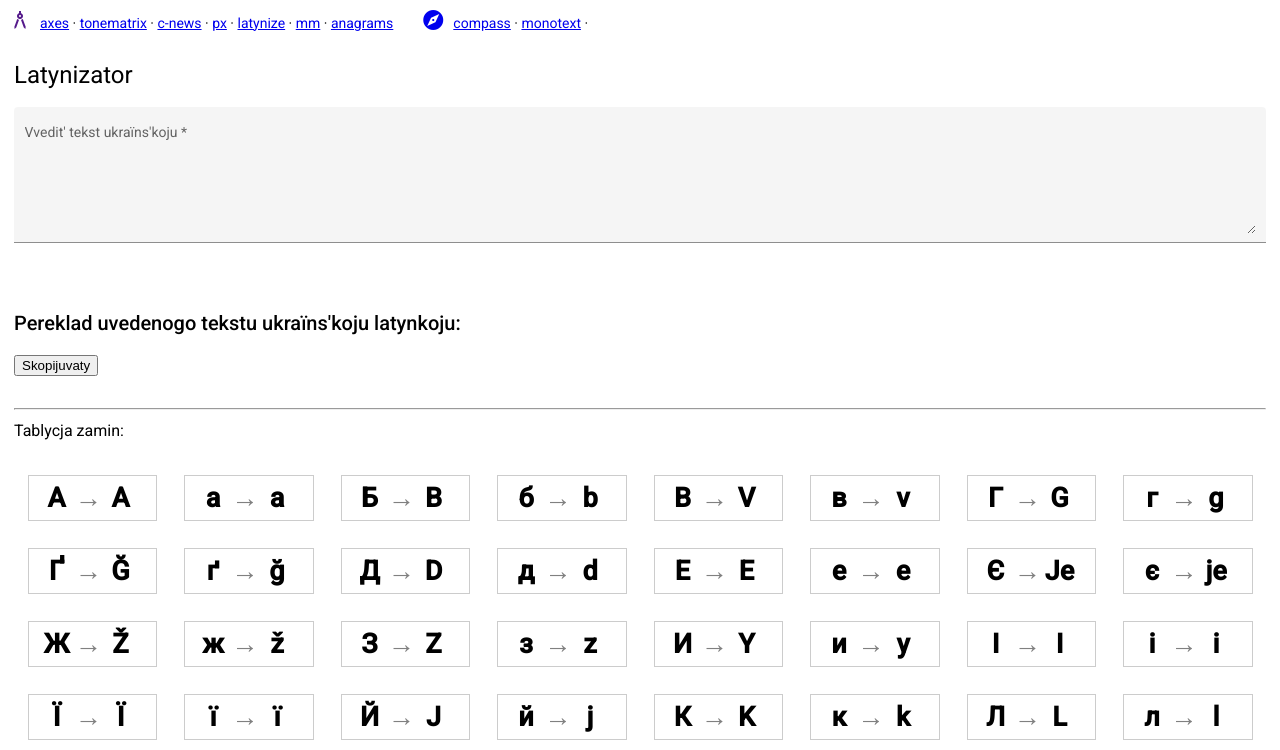
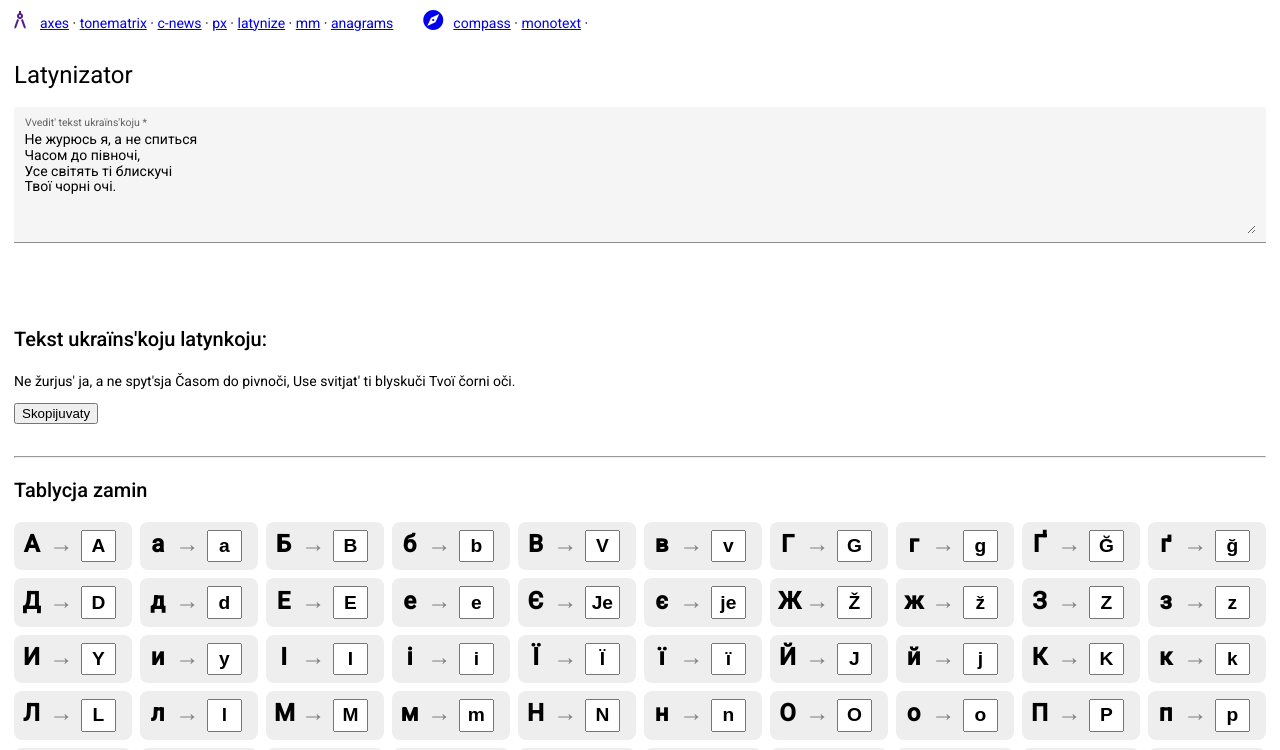
Before and after one commit to rostag/locus-poetica, an Angular app: page /latynizator in a window 1280 px wide. Shown: the top 750 px of the page. Built offline with nearby package versions, Linux system fonts and the light colour scheme; a web font is replaced by a local one.

Commit message:
feat(latynizator): flexible replacements

```diff
--- a/src/app/generator/components/model-axes/model-axes.component.html
+++ b/src/app/generator/components/model-axes/model-axes.component.html
@@ -1,6 +1,6 @@
 <div class="values-renderer">
-  <h1>Генеруємо всі можливі пріоритети з наборів цінностей</h1>
-  <p>TODO: тут буде форма введення осей та цінностей</p>
+  <h1>Генератор перестановок та комбінацій</h1>
+  <p>TODO: форма введення осей та значень</p>
   <mat-button-toggle-group name="displayMode" aria-label="Display Mode" (change)="onDisplayModeChange($event)">
     <mat-button-toggle value="grid">Сітка</mat-button-toggle>
     <mat-button-toggle value="sentences">Речення</mat-button-toggle>
--- a/src/app/latynizator/components/latynizator/latynizator.component.css
+++ b/src/app/latynizator/components/latynizator/latynizator.component.css
@@ -14,38 +14,46 @@
     min-height: 100px;
 }
 
+h2 {
+    margin: 1rem 0 1rem 0;
+}
+
 .replacements {
     font-size: large;
     display: flex;
     flex-wrap: wrap;
     justify-content: space-between;
+    gap: .5rem;
 
     .r-row {
         flex: 3 3 100px;
-        margin: 0.5em;
-        border: 1px solid #ccc;
-        padding: 0.75rem;
-        font-size: 1.5em;
+        /* border: 1px solid #eee; */
+        padding: 0.5rem;
+        font-size: 1.5rem;
+        border-radius: .5rem;
+        background-color: #eee;
 
         .character {
             font-weight: bold;
-            width: 2rem;
+            width: 1.2rem;
             display: inline-block;
             text-align: center;
         }
 
         .arrow {
             color: gray;
-            width: 2rem;
+            width: 2.5rem;
             display: inline-block;
             text-align: center;
         }
 
         .replacement {
+            font-size: 1.2rem;
             font-weight: bold;
-            width: 2rem;
+            width: 1.5rem;
             display: inline-block;
             text-align: center;
+            padding: .2rem;
         }
     }
 }
--- a/src/app/latynizator/components/latynizator/latynizator.component.html
+++ b/src/app/latynizator/components/latynizator/latynizator.component.html
@@ -10,7 +10,7 @@
       ></textarea>
     </mat-form-field>
   </form>
-  <h2>Pereklad uvedenogo tekstu ukraїns'koju latynkoju:</h2>
+  <h2>Tekst ukraїns'koju latynkoju:</h2>
   <p class="output">{{ output }}</p>
   <button
     class="copy-button"
@@ -22,10 +22,20 @@
 
   <p>&nbsp;</p>
   <hr />
-  <h3>Tablycja zamin:</h3>
+  <h2>Tablycja zamin</h2>
   <div class="replacements">
-    <div *ngFor="let entry of replacements; let i = index" class="r-row">
-      <span class="character">{{ entry[0] }}</span><span class="arrow">→</span><span class="replacement">{{ entry[1] }}</span>
+    <div
+      *ngFor="let entry of replacements; let i = index"
+      class="r-row"
+    >
+      <span class="character">{{ entry[0] }}</span
+      ><span class="arrow">→</span>
+      <input
+        class="replacement"
+        type="text"
+        [value]="entry[1]"
+        (input)="updateReplacement($event, i)"
+      />
     </div>
   </div>
 </div>
--- a/src/app/latynizator/components/latynizator/latynizator.component.ts
+++ b/src/app/latynizator/components/latynizator/latynizator.component.ts
@@ -14,6 +14,13 @@ import { latynize } from 'src/app/generator/generator-helpers';
 })
 export class LatynizatorComponent implements OnInit {
 
+  updateReplacement($event: any, index: number) {
+    const value = $event.target.value;
+    const targetPair = this.replacements[index];
+    latynka[targetPair[0]] = value;
+    this.updateOutput();
+  }
+
   latForm: UntypedFormGroup;
   output: string;
 
@@ -21,15 +28,25 @@ export class LatynizatorComponent implements OnInit {
 
   constructor(private fb: UntypedFormBuilder) {}
 
-
   public ngOnInit() {
-    const textControl = this.fb.control('', Validators.required);
+    const textControl = this.fb.control(`Не журюсь я, а не спиться
+Часом до півночі,
+Усе світять ті блискучі
+Твої чорні очі. `, Validators.required);
     this.latForm = this.fb.group({
       text: textControl
     })
     textControl.valueChanges.subscribe((val) => {
-      this.output = latynize(val)
+      this.updateOutput()
     })
+
+    requestAnimationFrame(() => {
+      this.updateOutput();
+    })
+  }
+
+  updateOutput() {
+    this.output = latynize(this.latForm.get('text')?.value);
   }
 
   // TODO - Move to helper
```
